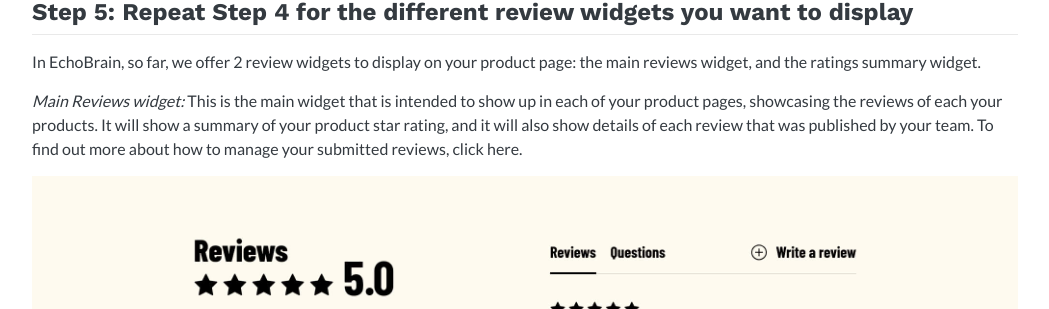
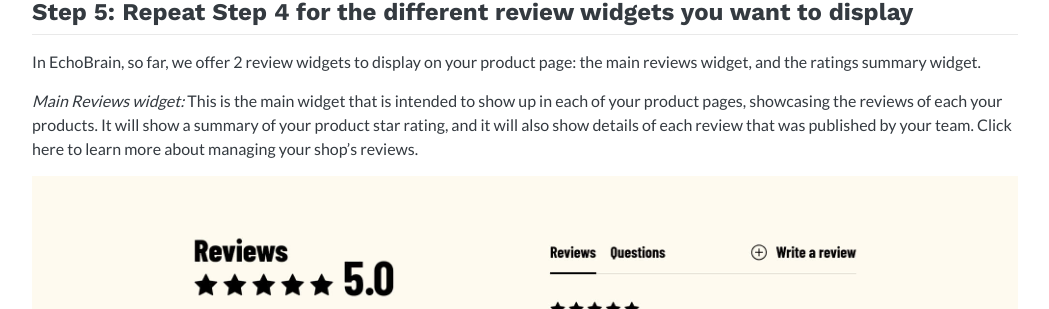
Before and after one commit to echo-brain/echo-brain.github.io, a Jekyll site: the page built from _posts/2025-02-13-fourthwall-reviews-quick-start.md, in a window 1280 px wide and 900 px high, scrolled down 6197 px. Shown: the part 169-478 px from the top of the window, without its empty margins (115-1164 px from the left). Built offline with Jekyll 4.4.1, drawn with Linux system fonts in a browser that asks for light colours.

Commit message:
Update 2025-02-13-fourthwall-reviews-quick-start.md

```diff
--- a/_posts/2025-02-13-fourthwall-reviews-quick-start.md
+++ b/_posts/2025-02-13-fourthwall-reviews-quick-start.md
@@ -117,7 +117,7 @@ If you prefer a more dynamic approach, you can enable the "CSS selectors" featur
 
 In EchoBrain, so far, we offer 2 review widgets to display on your product page: the main reviews widget, and the ratings summary widget.
 
-*Main Reviews widget:* This is the main widget that is intended to show up in each of your product pages, showcasing the reviews of each your products. It will show a summary of your product star rating, and it will also show details of each review that was published by your team. To find out more about how to manage your submitted reviews, click here.
+*Main Reviews widget:* This is the main widget that is intended to show up in each of your product pages, showcasing the reviews of each your products. It will show a summary of your product star rating, and it will also show details of each review that was published by your team. Click here to learn more about managing your shop's reviews.
 
 ![Beautiful Bastard products plush throw blanket EchoBrain](/assets/posts/beautifulbastard_products_plush-throw-blanket-echobrain.jpg)
 
```
